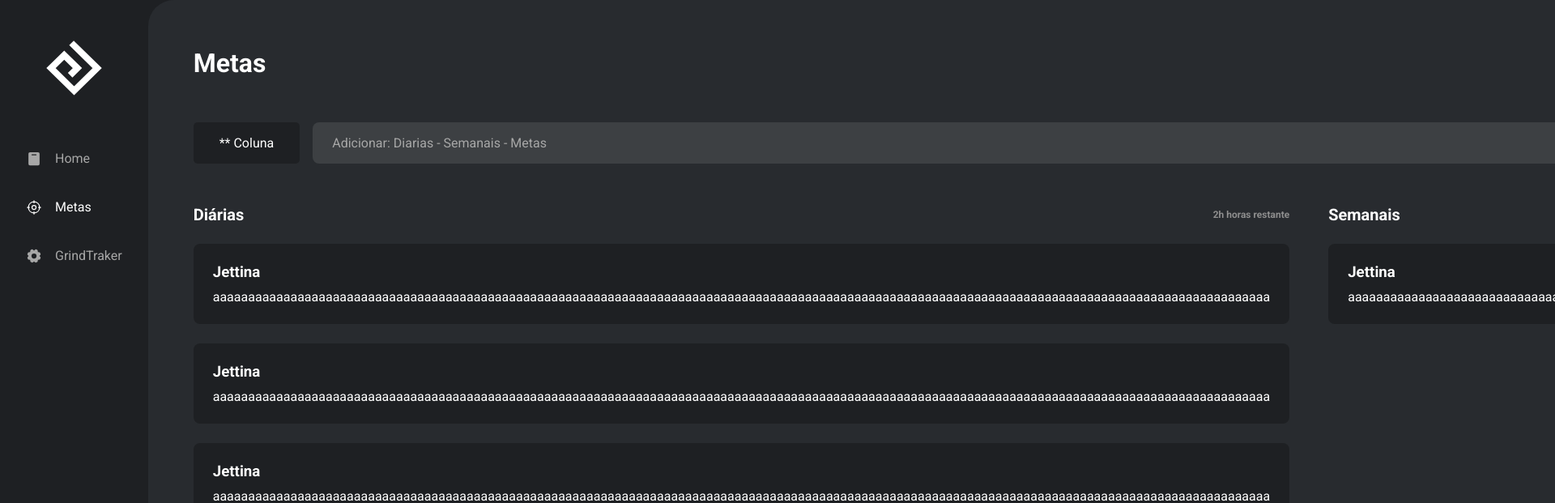
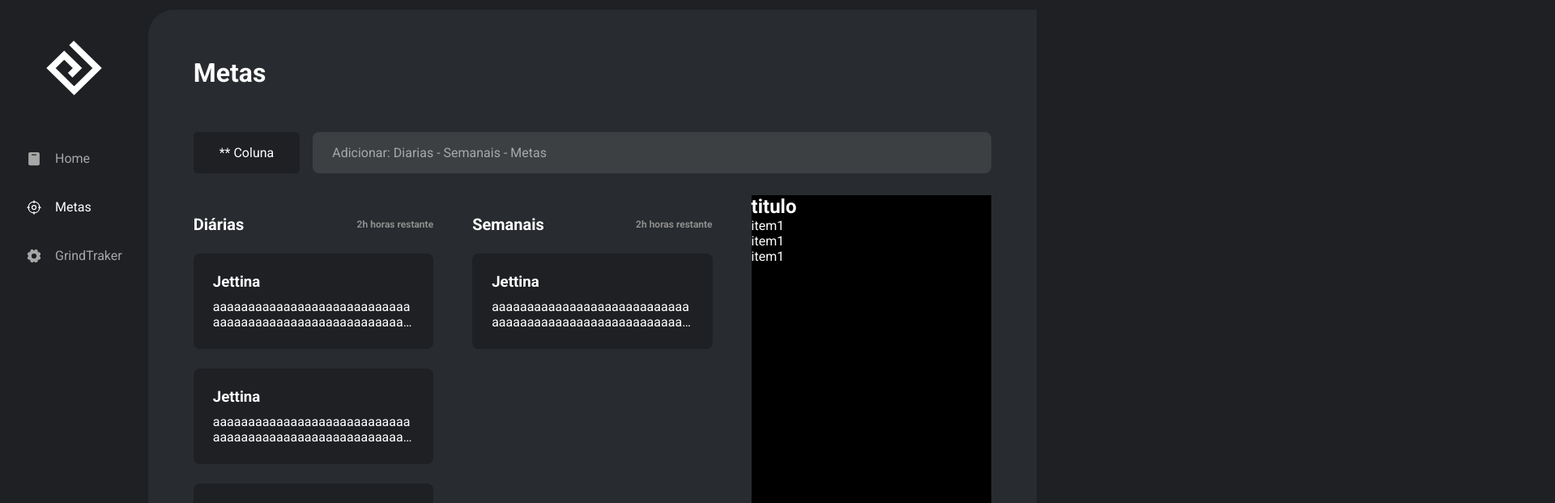
Before and after one commit to Kleie/black-desert-meta, a React (Vite) app: page /metas in a window 1280 px wide. Shown: the top 621 px of the page at 81% size, 1920 px wide, since content can reach past the window. Built offline with nearby package versions, Linux system fonts and the light colour scheme.

Commit message:
Mudei foi é nada

```diff
--- a/src/components/UI/Card/styled.ts
+++ b/src/components/UI/Card/styled.ts
@@ -8,12 +8,4 @@ export const CardWrapper = styled.div<CardWrapperProps>`
   background: ${(props) => props.theme["black-500"]};
   padding: ${(props) => `${props.padding}rem` || "0px"};
   border-radius: 8px;
-
-  p {
-    /* display: -webkit-box;
-    -webkit-line-clamp: 2;
-    -webkit-box-orient: vertical;
-    overflow: hidden;
-    text-overflow: ellipsis; */
-  }
 `;
--- a/src/layouts/DefaultLayout/styles.ts
+++ b/src/layouts/DefaultLayout/styles.ts
@@ -2,12 +2,15 @@ import styled from "styled-components";
 
 export const Container = styled.div`
   display: flex;
-
   min-height: 100vh;
 `;
 
 export const ContentWrapper = styled.div`
-  flex: 1;
+  flex:1 1 0%;
+  margin-top:0.75rem;
+
+  display:flex;
+  flex-direction: column;
 
   padding: 3rem 2rem;
 
@@ -25,6 +28,7 @@ export const ContentWrapper = styled.div`
   }
 
   main {
+    flex:1 1 0%;
     display: flex;
     flex-direction: column;
     gap: 1.68rem;
--- a/src/pages/Metas/styles.ts
+++ b/src/pages/Metas/styles.ts
@@ -13,7 +13,7 @@ export const InputArea = styled.div`
   }
 
   > input {
-    flex: 1;
+    flex:1 1 0%;
     border: 0;
     border-radius: 8px;
     background: ${(props) => props.theme["gray-300"]};
@@ -32,7 +32,7 @@ export const MetasContainer = styled.div`
 
 export const BaseAreas = styled.div`
   /* max-width: 19.7rem; */
-  flex: 1 1 0%;
+  flex:1 1 0%;
   overflow-wrap: break-word;
 
   > h2 {
@@ -53,6 +53,15 @@ export const BaseAreas = styled.div`
     flex-direction: column;
     gap: 1.5rem;
   }
+
+  p {
+    display: -webkit-box;
+    -webkit-line-clamp: 2;
+    -webkit-box-orient: vertical;
+    overflow: hidden;
+    text-overflow: ellipsis;
+    overflow-wrap:anywhere;
+  }
 `;
 
 export const DiariasArea = styled(BaseAreas)``;
@@ -61,7 +70,7 @@ export const SemanaisArea = styled(BaseAreas)``;
 
 export const MetasArea = styled.div`
   background: black;
-  flex: 1;
+  flex:1 1 0%;
 `;
 
 export const CardWrapper = styled.li`
```
Also changed, not shown: src/pages/Metas/index.tsx (+1 -8 lines), 1 other file (tests, documents, lock files or other folders).
